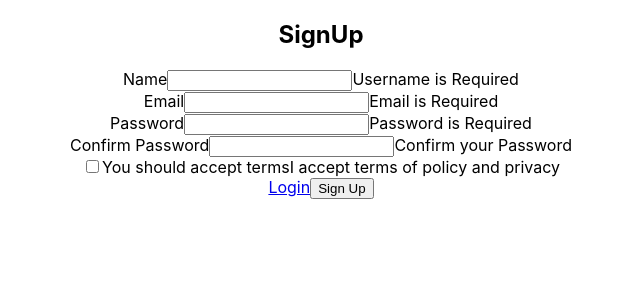
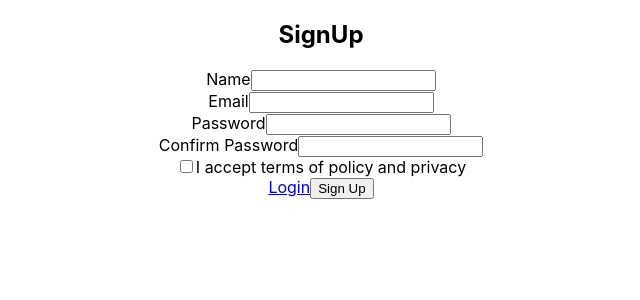
Before and after one commit to AMHBI/Login-Signup-Form, a React (Create React App) app: page / in a window 1280 px wide. Shown: the top 300 px of the page, without its empty margins (319-959 px from the left). Built offline with nearby package versions, Linux system fonts and the light colour scheme.

Commit message:
add touched fuction

```diff
--- a/src/Components/SignUp.js
+++ b/src/Components/SignUp.js
@@ -1,6 +1,5 @@
 import React, { useState, useEffect } from "react";
-import {validate} from "./validate";
-
+import { validate } from "./validate";
 
 const SignUp = () => {
   const [data, setData] = useState({
@@ -11,22 +10,23 @@ const SignUp = () => {
     isAccepted: false,
   });
   const [errors, setErrors] = useState({});
+  const [touched, setTouched] = useState({});
 
-  useEffect(()=>{
+  useEffect(() => {
     setErrors(validate(data));
-  },[data])
-
-
+  }, [data, touched]);
 
   const changeHandler = (event) => {
     if (event.target.name === "isAccepted") {
-        setData({
-            ...data, [event.target.name] : event.target.checked})
-    }
-    else setData({...data,[event.target.name]: event.target.value})
+      setData({
+        ...data,
+        [event.target.name]: event.target.checked,
+      });
+    } else setData({ ...data, [event.target.name]: event.target.value });
   };
-
-
+  const focusHandler = (event) => {
+    setTouched({ ...touched, [event.target.name]: true });
+  };
 
   return (
     <div>
@@ -39,8 +39,9 @@ const SignUp = () => {
             name='name'
             value={data.name}
             onChange={changeHandler}
+            onFocus={focusHandler}
           />
-          {errors.name && <span>{errors.name}</span>}
+          {errors.name && touched.name && <span>{errors.name}</span>}
         </div>
         <div>
           <label>Email</label>
@@ -49,8 +50,9 @@ const SignUp = () => {
             name='email'
             value={data.email}
             onChange={changeHandler}
+            onFocus={focusHandler}
           />
-          {errors.email && <span>{errors.email}</span>}
+          {errors.email && touched.email && <span>{errors.email}</span>}
         </div>
         <div>
           <label>Password</label>
@@ -59,8 +61,9 @@ const SignUp = () => {
             name='password'
             value={data.password}
             onChange={changeHandler}
+            onFocus={focusHandler}
           />
-          {errors.password && <span>{errors.password}</span>}
+          {errors.password && touched.password && <span>{errors.password}</span>}
         </div>
         <div>
           <label>Confirm Password</label>
@@ -69,8 +72,9 @@ const SignUp = () => {
             name='confirmPassword'
             value={data.confirmPassword}
             onChange={changeHandler}
+            onFocus={focusHandler}
           />
-          {errors.confirmPassword && <span>{errors.confirmPassword}</span>}
+          {errors.confirmPassword && touched.confirmPassword && <span>{errors.confirmPassword}</span>}
         </div>
         <div>
           <input
@@ -78,8 +82,9 @@ const SignUp = () => {
             name='isAccepted'
             value={data.isAccepted}
             onChange={changeHandler}
+            onFocus={focusHandler}
           />
-          {errors.isAccepted && <span>{errors.isAccepted}</span>}
+          {errors.isAccepted && touched.isAccepted && <span>{errors.isAccepted}</span>}
           <label>I accept terms of policy and privacy</label>
         </div>
 
```
